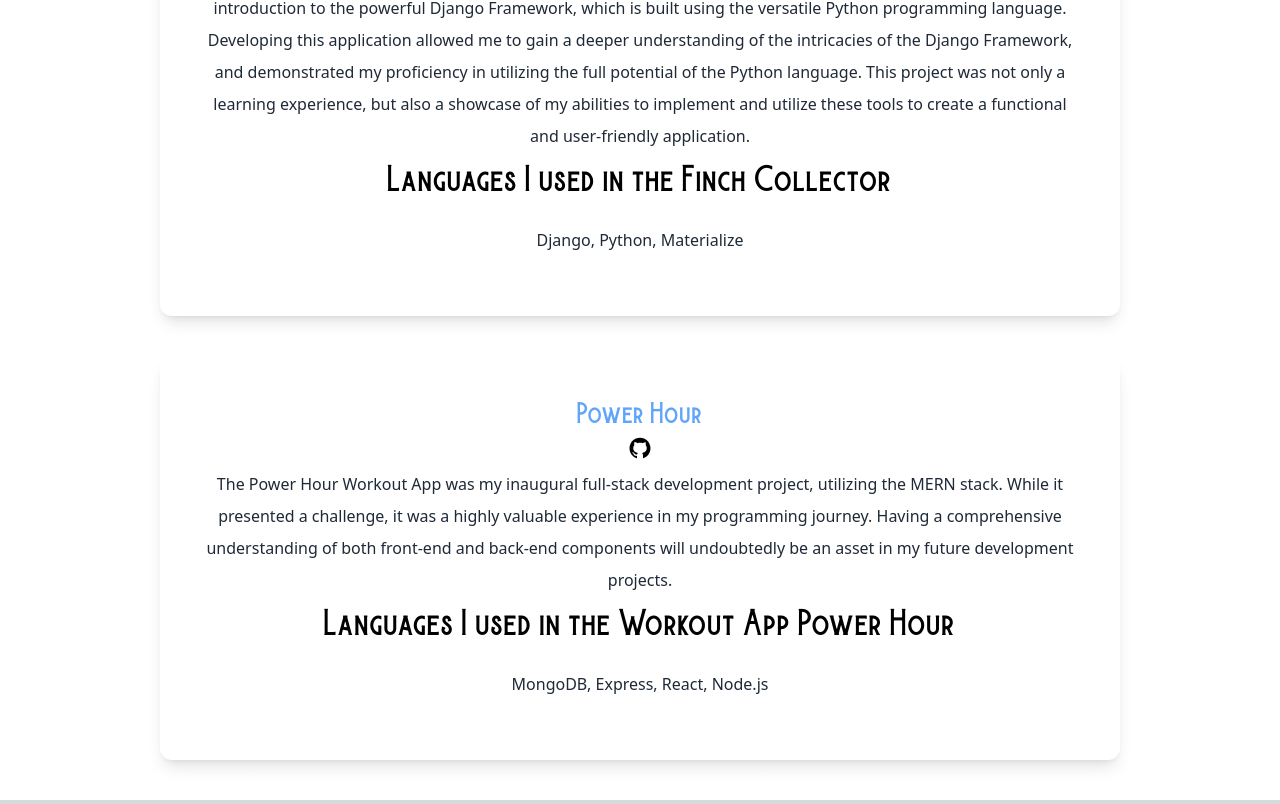
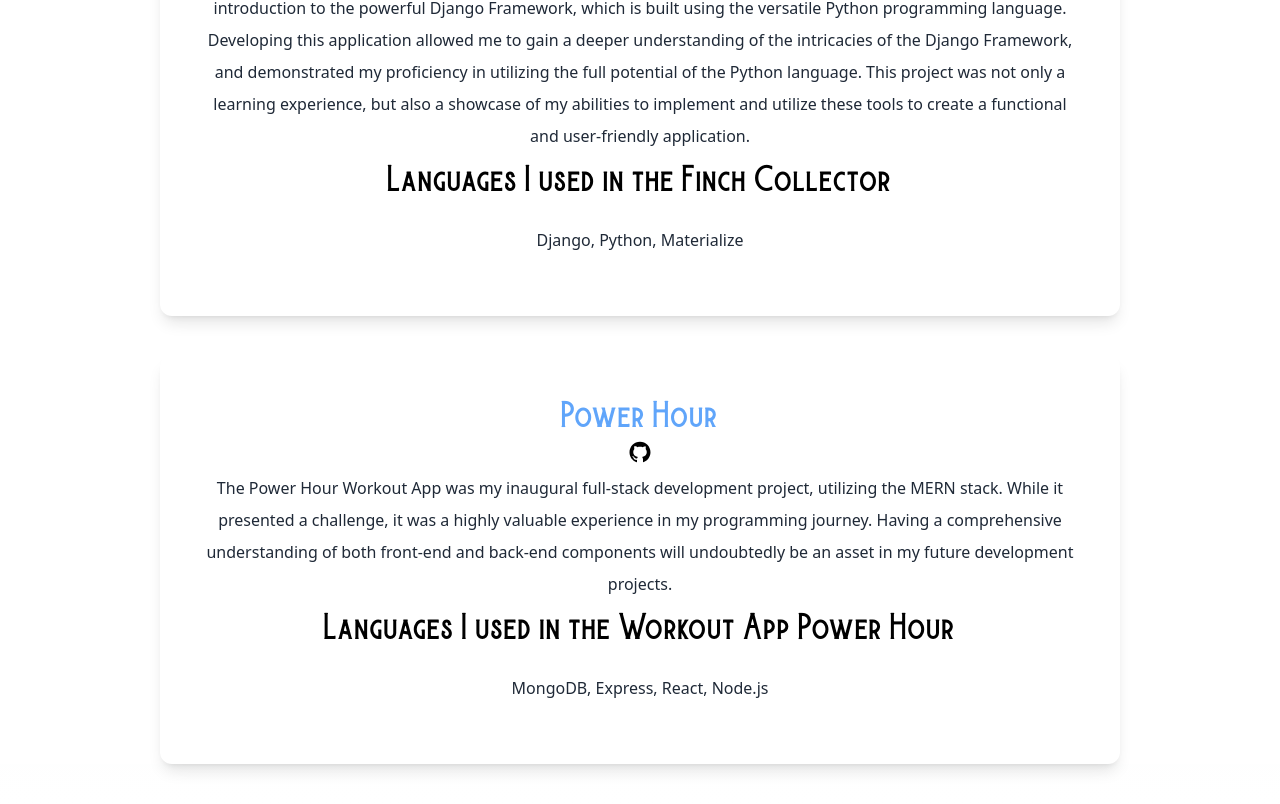
Before and after one commit to ahmalla/portfolio, a Next.js app: page / in a window 1280 px wide. Shown: the part 2120-2924 px from the top of the page. Built offline with nearby package versions, Linux system fonts and the light colour scheme.

Commit message:
resizing title

```diff
--- a/pages/index.js
+++ b/pages/index.js
@@ -113,7 +113,7 @@ export default function Home() {
           </div>
           <div className="text-center shadow-lg p-10 rounded-xl my-10">
             <div>
-              <h3 className="text-2xl font-burtons underline-offset-8 py-1 text-blue-400"><a href="https://workout-app-ldhk-9hghl2qif-ahmalla.vercel.app/" target={"_blank"} rel="noreferrer">Power Hour</a></h3>
+              <h3 className="text-3xl font-burtons underline-offset-8 py-1 text-blue-400"><a href="https://workout-app-ldhk-9hghl2qif-ahmalla.vercel.app/" target={"_blank"} rel="noreferrer">Power Hour</a></h3>
               <a className=" text-2xl text-center flex justify-center" href="https://github.com/ahmalla/workout-app" target={"_blank"} rel="noreferrer">
               <AiFillGithub />
             </a>
```
